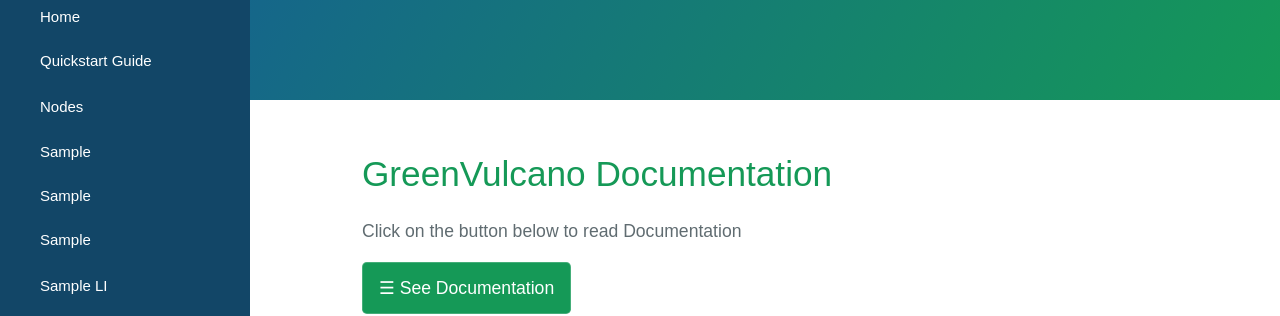
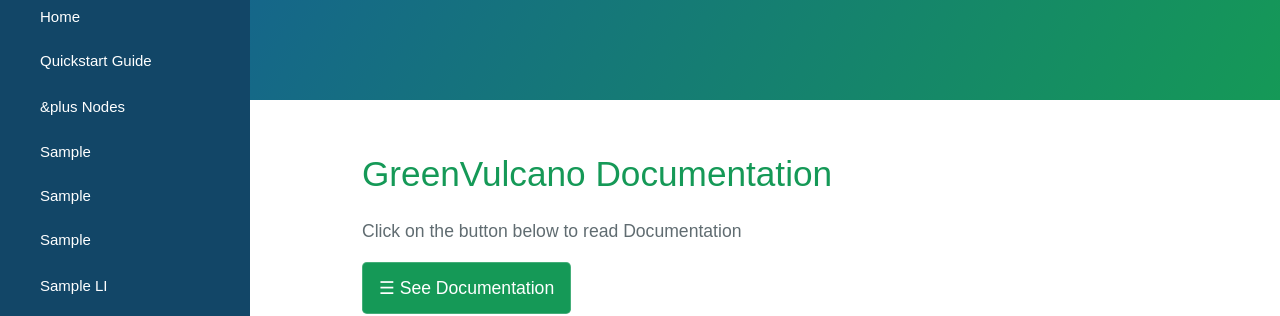
Before and after one commit to dianamw/GreenVulcano-Beta, a Jekyll site: the page built from index.md, in a window 1280 px wide. Shown: the part 140-456 px from the top of the page. Built offline with Jekyll 4.4.1, drawn with Linux system fonts in a browser that asks for light colours; our own code applies the rules of GitHub Pages for plain Markdown files; the repository's description, which GitHub fills in, is left out.

Commit message:
Update body.html

```diff
--- a/_includes/body.html
+++ b/_includes/body.html
@@ -23,7 +23,7 @@
         <ul><a href="{{ "pages/about " | relative_url }}">About</a></ul>
       </div> -->
 
-      <button class="accordion">Nodes</button>
+      <button class="accordion">&plus Nodes</button>
       <div class="panel">
         <div id="listed">
           <li><a href="{{ "nodes/ChangeGVBuffer " | relative_url}}"> ChangeGVBuffer</a></li>
```
